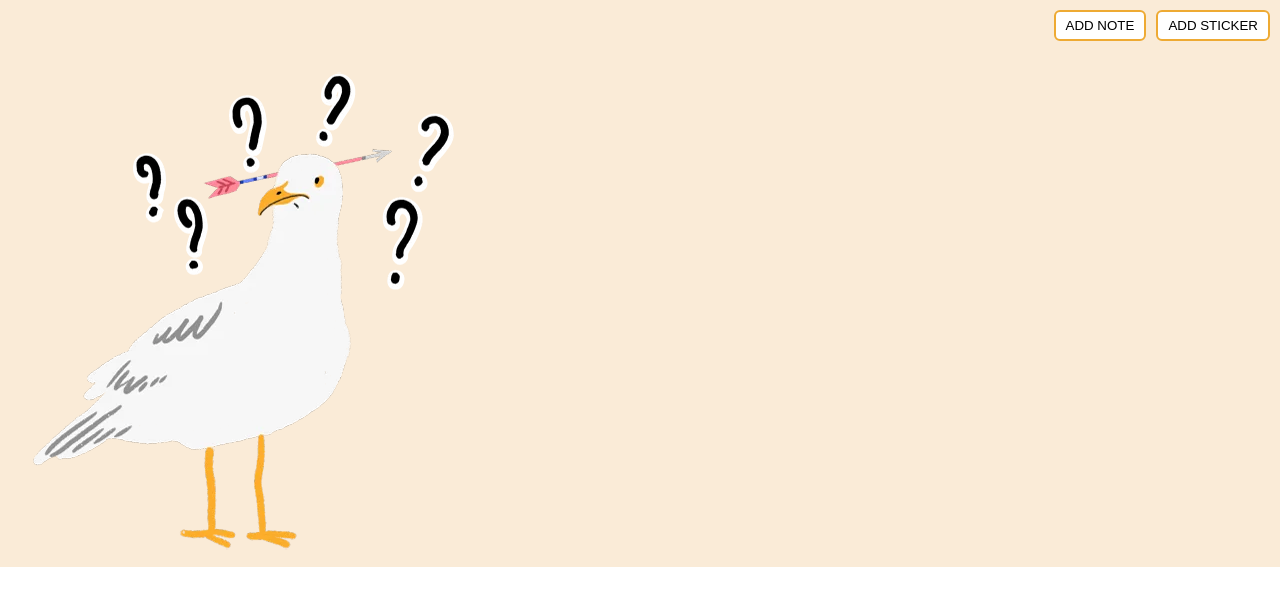
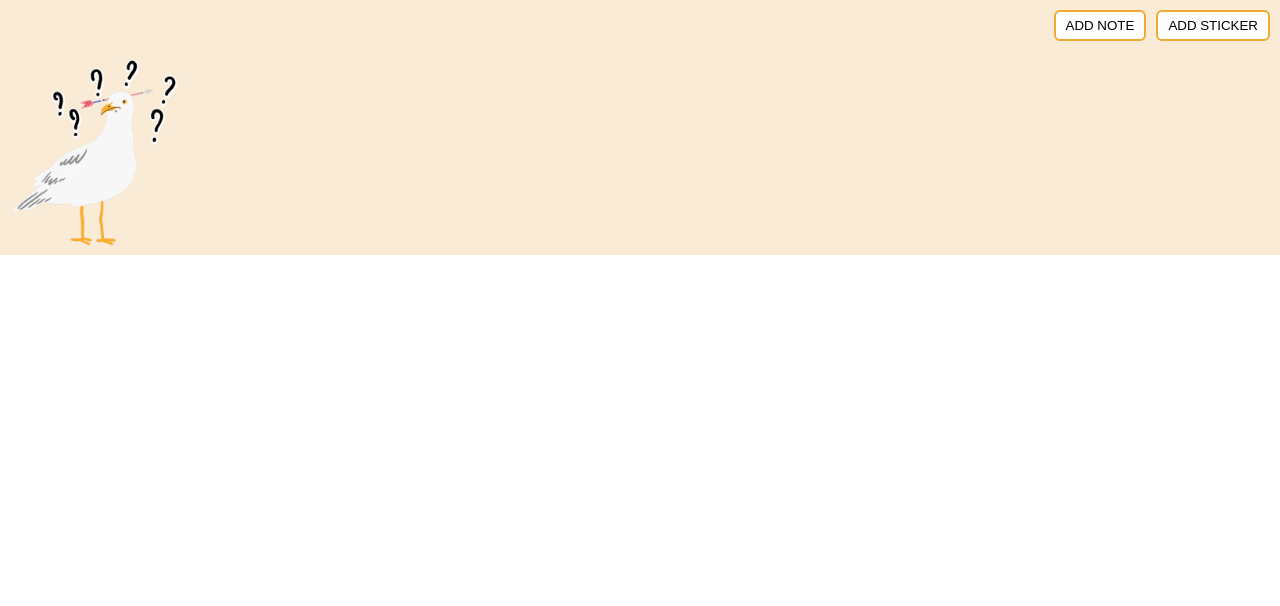
Before and after one commit to busygraybird/notes-and-stickers, a React app: page / in a window 1280 px wide. Both pictures are taken after a click on the button "ADD STICKER". Shown: the top 606 px of the page. Built offline with nearby package versions, Linux system fonts and the light colour scheme.

Commit message:
Change sticker size

```diff
--- a/src/ui/Note/Note.module.scss
+++ b/src/ui/Note/Note.module.scss
@@ -1,6 +1,6 @@
 .note {
   width: 200px;
-  max-height: 300px;
+  max-height: 200px;
   padding: 20px;
   margin: 20px;
   display: inline-block;
--- /dev/null
+++ b/src/ui/Sticker/Sticker.module.scss
@@ -0,0 +1,5 @@
+.sticker {
+  width: 200px;
+  height: 200px;
+  object-fit: contain;
+}
--- a/src/ui/Sticker/Sticker.tsx
+++ b/src/ui/Sticker/Sticker.tsx
@@ -1,4 +1,6 @@
 import { FC } from 'react';
+
+import styles from './Sticker.module.scss';
 
 interface ISticker {
   src?: string;
@@ -6,7 +8,7 @@ interface ISticker {
 
 const Sticker: FC<ISticker> = ({ src }) => {
   // TODO: add alt to domain
-  return <img src={src} alt="" />;
+  return <img src={src} className={styles.sticker} alt="" />;
 };
 
 export default Sticker;
```
